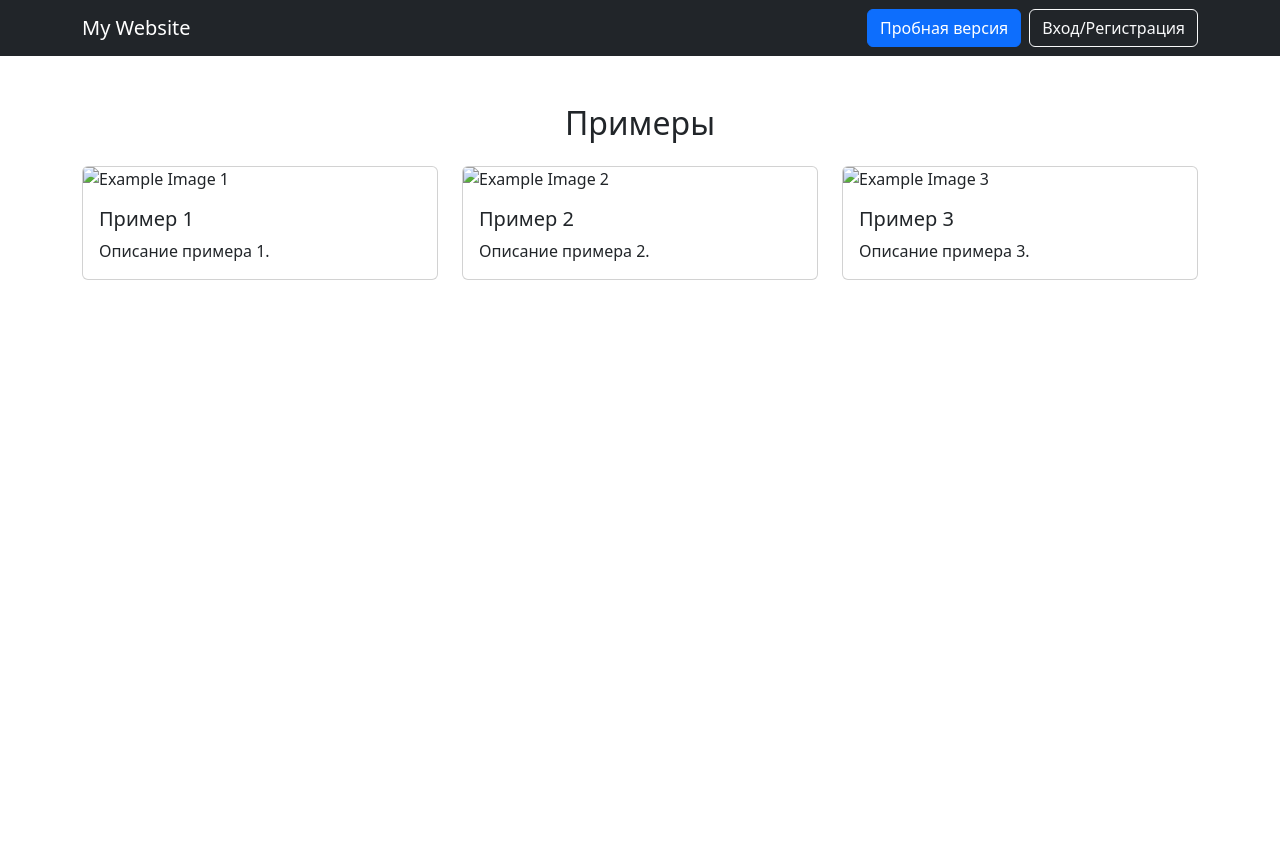
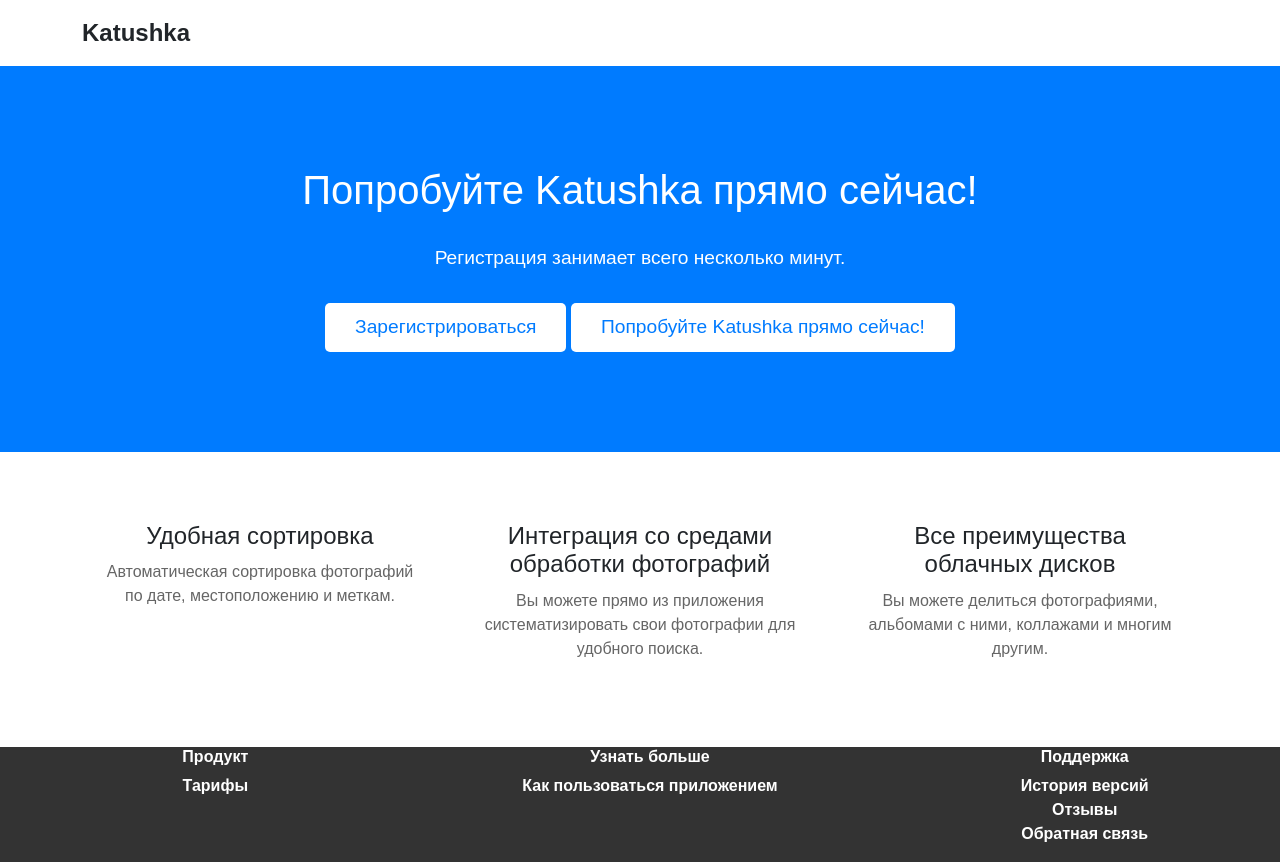
Before and after one commit to Engineers-of-the-future-2025/Katushka, a website: page main.html in a window 1280 px wide. Before the commit the page ends 800 px from the top, so only its background shows below. Drawn offline with nearby package versions, Linux system fonts and the light colour scheme.

Commit message:
Update main.html

```diff
--- a/main.html
+++ b/main.html
@@ -3,76 +3,171 @@
 <head>
     <meta charset="UTF-8">
     <meta name="viewport" content="width=device-width, initial-scale=1.0">
-    <title>Home Page</title>
+    <title>Katushka</title>
     <!-- Bootstrap CSS -->
     <link href="https://cdn.jsdelivr.net/npm/bootstrap@5.3.0/dist/css/bootstrap.min.css" rel="stylesheet">
+    <!-- Custom CSS -->
     <style>
-        .gallery-item {
-            margin-bottom: 20px;
+        body {
+            font-family: Arial, sans-serif;
+            background-color: #f2f2f2;
+        }
+        .header {
+            background-color: #fff;
+            padding: 15px 0;
+            box-shadow: 0 2px 4px rgba(0,0,0,0.1);
+        }
+        .header .container {
+            display: flex;
+            justify-content: space-between;
+            align-items: center;
+        }
+        .logo {
+            font-size: 1.5rem;
+            font-weight: bold;
+        }
+        .nav-link {
+            color: #ffffff;
+            text-decoration: none;
+            margin-left: 20px;
+            font-weight: 600;
+        }
+        .nav-link:hover {
+            text-decoration: underline;
+        }
+        .main-content {
+            background-color: #fff;
+            padding: 50px 0;
+        }
+        .feature {
+            text-align: center;
+            padding: 20px;
+        }
+        .feature i {
+            font-size: 3rem;
+            color: #007bff;
+            margin-bottom: 10px;
+        }
+        .feature h3 {
+            font-size: 1.5rem;
+            margin-bottom: 10px;
+        }
+        .feature p {
+            color: #666;
+        }
+        .cta-section {
+            background-color: #007bff;
+            color: #fff;
+            padding: 100px 0;
+            text-align: center;
+        }
+        .cta-section h2 {
+            font-size: 2.5rem;
+            margin-bottom: 30px;
+        }
+        .cta-section p {
+            font-size: 1.2rem;
+            margin-bottom: 30px;
+        }
+        .cta-section button {
+            font-size: 1.2rem;
+            padding: 10px 30px;
+            border: none;
+            border-radius: 5px;
+            background-color: #fff;
+            color: #007bff;
+            cursor: pointer;
+            transition: background-color 0.3s, color 0.3s;
+        }
+        .cta-section button:hover {
+            background-color: #0056b3;
+            color: #fff;
+        }
+        .footer {
+            background-color: #333;
+            color: #fff;
+            text-align: center;
         }
     </style>
 </head>
 <body>
+    <!-- Header -->
+    <header class="header">
+        <div class="container">
+            <div class="logo">Katushka</div>
+        </div>
+    </header>
 
-<!-- Navigation Bar -->
-<nav class="navbar navbar-expand-lg navbar-dark bg-dark">
-    <div class="container">
-        <a class="navbar-brand" href="#">My Website</a>
-        <button class="navbar-toggler" type="button" data-bs-toggle="collapse" data-bs-target="#navbarNav" aria-controls="navbarNav" aria-expanded="false" aria-label="Toggle navigation">
-            <span class="navbar-toggler-icon"></span>
-        </button>
-        <div class="collapse navbar-collapse" id="navbarNav">
-            <ul class="navbar-nav ms-auto">
-                <li class="nav-item">
-                    <a class="btn btn-primary me-2" href="trial.html">Пробная версия</a>
-                </li>
-                <li class="nav-item">
-                    <a class="btn btn-outline-light" href="login.html">Вход/Регистрация</a>
-                </li>
-            </ul>
+    <section class="cta-section">
+        <div class="container">
+            <h2>Попробуйте Katushka прямо сейчас!</h2>
+            <p>Регистрация занимает всего несколько минут.</p>
+            <button type="button" class="btn btn-lg" onclick="redirectToMain()">Зарегистрироваться</button>
+            <button type="button" class="btn btn-lg">Попробуйте Katushka прямо сейчас!</button>
         </div>
-    </div>
-</nav>
+    </section>
 
-
-<!-- Main Content Section -->
-<section id="gallery" class="py-5">
-    <div class="container">
-        <h2 class="text-center mb-4">Примеры</h2>
-        <div class="row">
-            <!-- Example gallery items -->
-            <div class="col-md-4 gallery-item">
-                <div class="card">
-                    <img src="PLACEHOLDER" class="card-img-top" alt="Example Image 1">
-                    <div class="card-body">
-                        <h5 class="card-title">Пример 1</h5>
-                        <p class="card-text">Описание примера 1.</p>
+    <!-- Main Content -->
+    <section class="main-content">
+        <div class="container">
+            <div class="row">
+                <div class="col-md-4">
+                    <div class="feature">
+                        <i class="bi bi-cloud-arrow-up-fill"></i>
+                        <h3>Удобная сортировка</h3>
+                        <p>Автоматическая сортировка фотографий по дате, местоположению и меткам.</p>
                     </div>
                 </div>
-            </div>
-            <div class="col-md-4 gallery-item">
-                <div class="card">
-                    <img src="PLACEHOLDER" class="card-img-top" alt="Example Image 2">
-                    <div class="card-body">
-                        <h5 class="card-title">Пример 2</h5>
-                        <p class="card-text">Описание примера 2.</p>
+                <div class="col-md-4">
+                    <div class="feature">
+                        <i class="bi bi-cloud-arrow-down-fill"></i>
+                        <h3>Интеграция со средами обработки фотографий</h3>
+                        <p>Вы можете прямо из приложения систематизировать свои фотографии для удобного поиска.</p>
                     </div>
                 </div>
-            </div>
-            <div class="col-md-4 gallery-item">
-                <div class="card">
-                    <img src="PLACEHOLDER" class="card-img-top" alt="Example Image 3">
-                    <div class="card-body">
-                        <h5 class="card-title">Пример 3</h5>
-                        <p class="card-text">Описание примера 3.</p>
+                <div class="col-md-4">
+                    <div class="feature">
+                        <i class="bi bi-share-fill"></i>
+                        <h3>Все преимущества облачных дисков</h3>
+                        <p>Вы можете делиться фотографиями, альбомами с ними, коллажами и многим другим.</p>
                     </div>
                 </div>
             </div>
         </div>
-    </div>
-</section>
+    </section>
 
-<!-- Bootstrap JS -->
-<script src="https://cdn.jsdelivr.net/npm/bootstrap@5.3.0/dist/js/bootstrap.bundle.min.js"></script>
+    <!-- Footer -->
+    <footer class="footer">
+        <div class="row">
+            <div class="col-6 col-md">
+              <h5 class="nav-link">Продукт</h5>
+              <ul class="list-unstyled text-small">
+                <li><a class="nav-link" href="#">Тарифы</a></li>
+              </ul>
+            </div>
+            <div class="col-6 col-md">
+              <h5 class="nav-link">Узнать больше</h5>
+              <ul class="list-unstyled text-small">
+                <li><a class="nav-link" href="#">Как пользоваться приложением</a></li>
+              </ul>
+            </div>
+            <div class="col-6 col-md">
+              <h5 class="nav-link">Поддержка</h5>
+              <ul class="list-unstyled text-small">
+                <li><a class="nav-link" href="#">История версий</a></li>
+                <li><a class="nav-link" href="#">Отзывы</a></li>
+                <li><a class="nav-link" href="#">Обратная связь</a></li>
+              </ul>
+            </div>
+          </div>
+    </footer>
+
+    <script>
+        function redirectToMain() {
+            window.location.href = './work-page.html';
+        }
+    </script>
+    <!-- Bootstrap JS Bundle with Popper -->
+    <script src="https://cdn.jsdelivr.net/npm/bootstrap@5.3.0/dist/js/bootstrap.bundle.min.js"></script>
 </body>
 </html>
```
